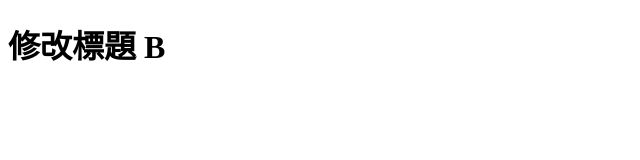
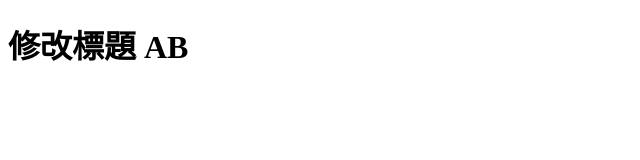
Before and after one commit to ldddl/test10232, a plain HTML site: page index.html in a window 1280 px wide. Shown: the full height of the page, 0-640 px from the left. Drawn offline with Linux system fonts and the light colour scheme.

Commit message:
修改標題 AB

```diff
--- a/index.html
+++ b/index.html
@@ -6,6 +6,6 @@
     <title>再次修改 title</title>
   </head>
   <body>
-    <h1>修改標題 B</h1>
+    <h1>修改標題 AB</h1>
   </body>
 </html>
```
